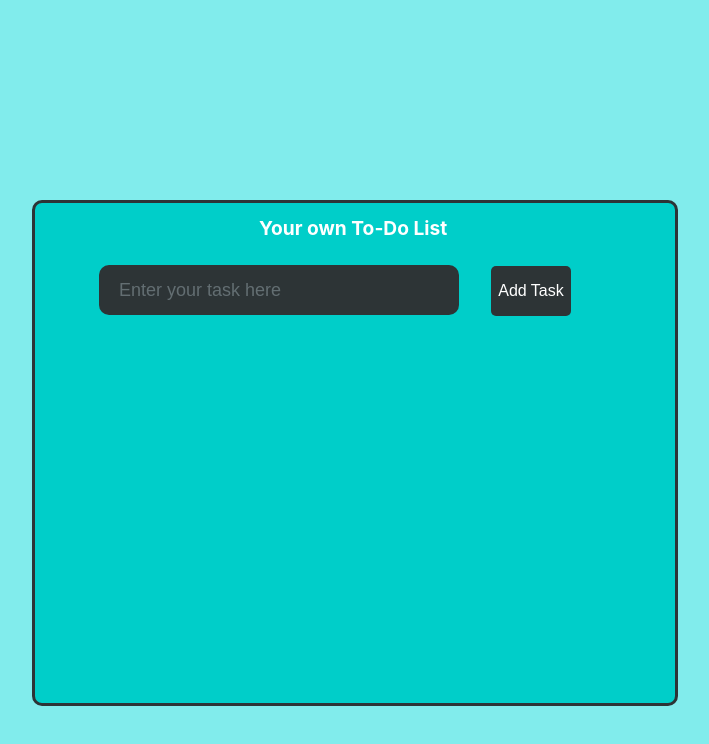
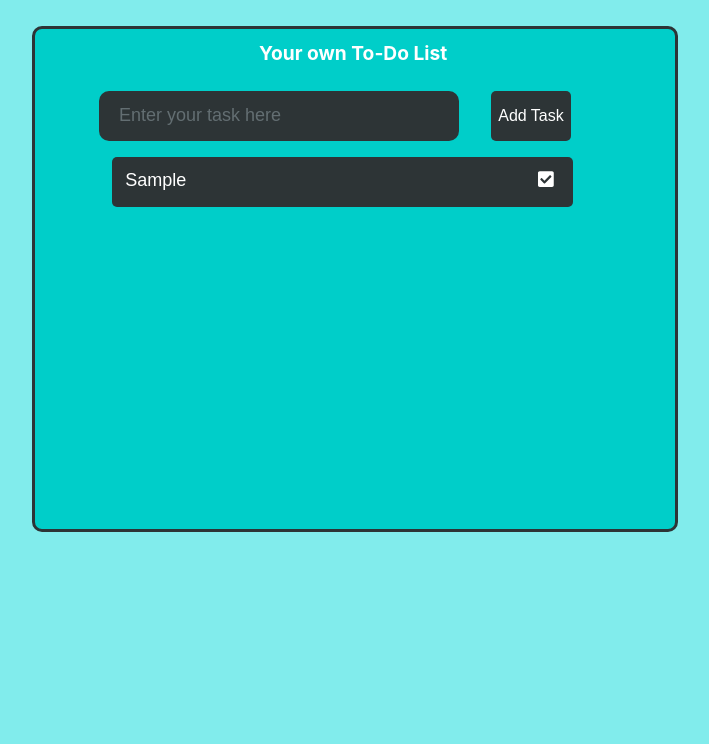
Before and after one commit to RohitKeswani/todolist, a React (Create React App) app: page / in a window 1280 px wide. Both pictures are taken after typing "Sample" into the empty fields and a click on the button "Add Task". Shown: the top 744 px of the page, without its empty margins (285-994 px from the left). Built offline with nearby package versions, Linux system fonts and the light colour scheme; the HTML template or start-up script is replaced by a standard one.

Commit message:
Adding deletion and editing logic

```diff
--- a/package.json
+++ b/package.json
@@ -3,11 +3,15 @@
   "version": "0.1.0",
   "private": true,
   "dependencies": {
+    "@fortawesome/fontawesome-svg-core": "^1.2.28",
+    "@fortawesome/free-solid-svg-icons": "^5.13.0",
+    "@fortawesome/react-fontawesome": "^0.1.9",
     "@testing-library/jest-dom": "^4.2.4",
     "@testing-library/react": "^9.5.0",
     "@testing-library/user-event": "^7.2.1",
     "react": "^16.13.1",
     "react-dom": "^16.13.1",
+    "react-flip-move": "^3.0.4",
     "react-scripts": "3.4.1"
   },
   "scripts": {
--- a/src/App.css
+++ b/src/App.css
@@ -6,7 +6,7 @@ body{
   background-color: #00cec9 ;
   min-height: 500px;
   width : 50%;
-  margin: 200px auto;
+  margin: 2% auto;
   border-style: solid;
   border-color: #2d3436;
   border-radius: 10px;
@@ -21,7 +21,7 @@ body{
 }
 
 #to-do-form {
-  align-items: center;
+  margin: 2% auto;
 }
 
 #to-do-form input{
--- a/src/App.js
+++ b/src/App.js
@@ -1,5 +1,9 @@
 import React from 'react';
 import './App.css';
+import ListItems from './ListItems'
+import {library} from '@fortawesome/fontawesome-svg-core'
+import {faCheckSquare} from '@fortawesome/free-solid-svg-icons'
+library.add(faCheckSquare);
 
 class App extends React.Component {
   constructor(props){
@@ -13,6 +17,8 @@ class App extends React.Component {
     }
     this.handleInput = this.handleInput.bind(this);
     this.addItem = this.addItem.bind(this);
+    this.deleteItem = this.deleteItem.bind(this);
+    this.setUpdate = this.setUpdate.bind(this);
   }
 
   handleInput(e){
@@ -24,20 +30,43 @@ class App extends React.Component {
     })
   }
 
+  deleteItem(key){
+    const filteredItems = this.state.items.filter(item => item.key!==key);
+    this.setState({
+      items : filteredItems
+    })
+  }
+
+
   addItem(e){
     e.preventDefault();
     const newItem = this.state.currentItem;
-    console.log(newItem);
+    // console.log(newItem);
     if(newItem.text!==""){
       const newItems =[...this.state.items, newItem];
       this.setState({
-        item :newItems,
+        items :newItems,
         currentItem :{
           text:'',
           key:''
         }
       })
     }
+  }
+
+  setUpdate(text, key){
+    const updatedText = text;
+    const items = this.state.items;
+    items.map(item=>
+      {
+        if(item.key === key){
+          item.text = updatedText;
+        }
+      }
+      )
+    this.setState({
+      items:items
+    })
   }
 
   render(){
@@ -51,6 +80,7 @@ class App extends React.Component {
             <button type ="submit">Add Task</button>
           </form>
         </header>
+        <ListItems items = {this.state.items} deleteItem={this.deleteItem} setUpdate={this.setUpdate}></ListItems>
       </div>
     );
   }
--- a/src/ListItems.css
+++ b/src/ListItems.css
@@ -0,0 +1,32 @@
+.list{
+    color: #fff;
+    width: 72%;
+    background-color: #2d3436;
+    height: 50px;
+    margin: 2% auto;
+    margin-left: 12%;
+    border-radius: 5px;
+}
+
+.list p{
+    padding: 2.5%;
+    position: relative;
+}
+
+.list p span{
+    position: absolute;
+    right: 4%;
+    cursor: pointer;
+    font-size: 18px;
+}
+
+.list p input{
+    background-color: transparent;
+    color: #fff;
+    border:0;
+    font-size: 18px;
+}
+
+.list p input:focus{
+    outline: none;
+}
--- a/src/ListItems.js
+++ b/src/ListItems.js
@@ -1 +1,27 @@
 import React from 'react';
+import './ListItems.css';
+import {FontAwesomeIcon} from '@fortawesome/react-fontawesome';
+import FlipMove from 'react-flip-move';
+
+function ListItems(props){
+    const items = props.items;
+    const listItems = items.map(item =>
+        {
+        return <div className="list" key={item.key}>
+            <p>
+                <input type="text" id={item.key} value={item.text} onChange={(e)=>props.setUpdate(e.target.value, item.key)}/>
+                <span>
+                    <FontAwesomeIcon className="faicons" icon="check-square"
+                    onClick={()=> props.deleteItem(item.key)}/>
+                </span>
+            </p>
+        </div>
+    });
+    return (
+        <div>
+            <FlipMove duration={500} easing="ease-in-out">{listItems}</FlipMove>
+        </div>
+    );
+}
+
+export default ListItems;
```
Also changed, not shown: 1 other file (tests, documents, lock files or other folders).
